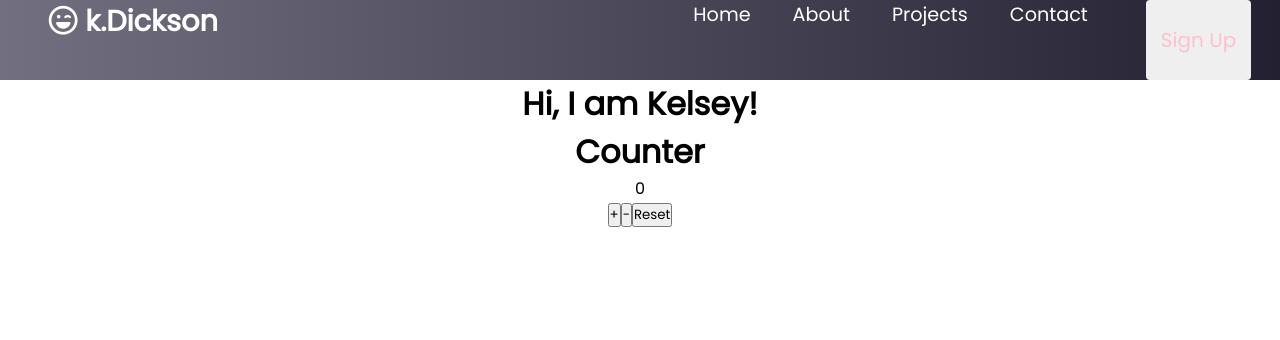
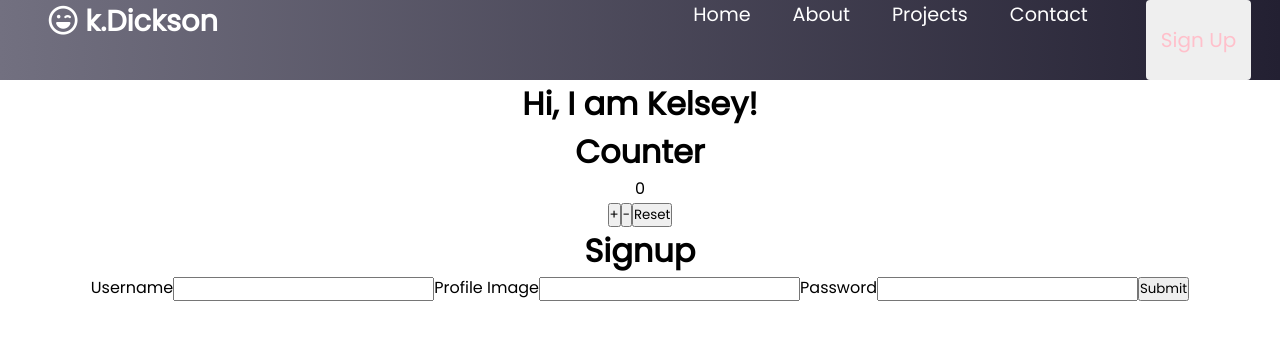
Before and after one commit to kelseyjdickson/playground-react, a React (Create React App) app: page /signup in a window 1280 px wide. Shown: the top 340 px of the page. Built offline with nearby package versions, Linux system fonts and the light colour scheme.

Commit message:
signup feature and react router

```diff
--- a/package.json
+++ b/package.json
@@ -8,6 +8,7 @@
     "@testing-library/user-event": "^12.1.10",
     "react": "^17.0.1",
     "react-dom": "^17.0.1",
+    "react-router-dom": "^5.2.0",
     "react-scripts": "4.0.0",
     "web-vitals": "^0.2.4"
   },
--- a/src/App.js
+++ b/src/App.js
@@ -1,17 +1,41 @@
 
 import './App.css';
+import React from 'react'
 import LandingPage from './LandingPage'
 import NavBar from './components/NavBar/NavBar'
 import About from './components/About'
+import SignUp from './components/SignUp/SignUp'
+import { Switch, Route, withRouter, Redirect } from 'react-router-dom'
 
-function App() {
+class App extends React.Component {
+  state ={
+    currentUser: null
+  }
+
+  handleLogin = currentUser => {
+    // set current user, then redirect to home page
+    this.setState({ currentUser }, () => {
+      this.props.history.push('/home')
+    })
+  }
+
+    render(){
+      console.log("app in state",this.state)
   return (
-    <div className="App">
+    <>
       <NavBar />
       <About />
       <LandingPage />
-    </div>
+      <Route path="/signup">
+        <SignUp handleLogin={this.handleLogin}/>
+      </Route>
+      <Route path="/home">
+              {this.state.currentUser ? <h1>Welcome, {this.state.currentUser.username} </h1> : <Redirect to='/' />}
+      </Route>
+
+    </>
   );
 }
+}
 
-export default App;
+export default withRouter(App);
--- /dev/null
+++ b/src/components/SignUp/SignUp.js
@@ -0,0 +1,71 @@
+import React from 'react'
+
+class SignUp extends React.Component{
+
+    state = {
+        username: "",
+        image: "",
+        password: ""
+    }
+
+    handleChange = (e) => {
+        this.setState({ [e.target.name]: e.target.value })
+
+    }
+
+    handleSubmit = (e) => {
+        e.preventDefault()
+        fetch("http://localhost:3000/users",{
+            method: "POST",
+            headers: {
+                "Content-Type": "application/json"
+            },
+            body: JSON.stringify(this.state)
+        })
+        .then(res => res.json())
+        .then(newUser => {
+            this.props.handleLogin(newUser)
+        } )
+    }
+
+
+render(){
+    const {username, image, password } = this.state
+
+    return(
+        <form onSubmit={this.handleSubmit}>
+            <h1>Signup</h1>
+
+            <label>Username</label>
+            <input
+                type="text"
+                name="username"
+                value={username}
+                onChange={this.handleChange}
+                />
+
+            <label>Profile Image</label>
+            <input
+                type="text"
+                name="image"
+                value={image}
+                onChange={this.handleChange}
+                />
+                {/* <img alt={username}src={image.length ? image : "https://www.google.com/url?sa=i&url=https%3A%2F%2Fwww.phpfoxer.com%2Fproducts-and-services%2Fphpfox-default-avatar&psig=AOvVaw1HU-81o8VioBmCluLnhZpx&ust=1607077973966000&source=images&cd=vfe&ved=0CAIQjRxqFwoTCJD6jpDOse0CFQAAAAAdAAAAABAD"}/> */}
+
+            <label>Password</label>
+            <input
+                type="password"
+                name="password"
+                autoComplete="current-password"
+                value= {password}
+                onChange={this.handleChange}
+                />
+                <input type="submit" value="Submit"/>
+        </form>
+
+        )
+    }
+}
+
+export default SignUp;
--- a/src/index.js
+++ b/src/index.js
@@ -3,11 +3,12 @@ import ReactDOM from 'react-dom';
 import './index.css';
 import App from './App';
 import reportWebVitals from './reportWebVitals';
+import { BrowserRouter as Router } from 'react-router-dom'
 
 ReactDOM.render(
-  <React.StrictMode>
+  <Router>
     <App />
-  </React.StrictMode>,
+  </Router>,
   document.getElementById('root')
 );
 
```
Also changed, not shown: 1 other file (tests, documents, lock files or other folders).
